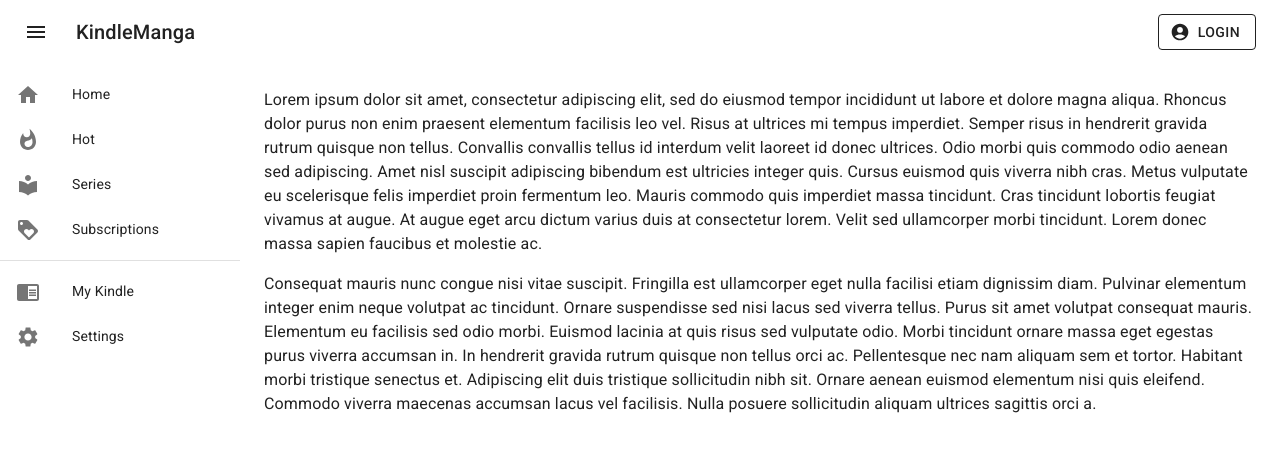
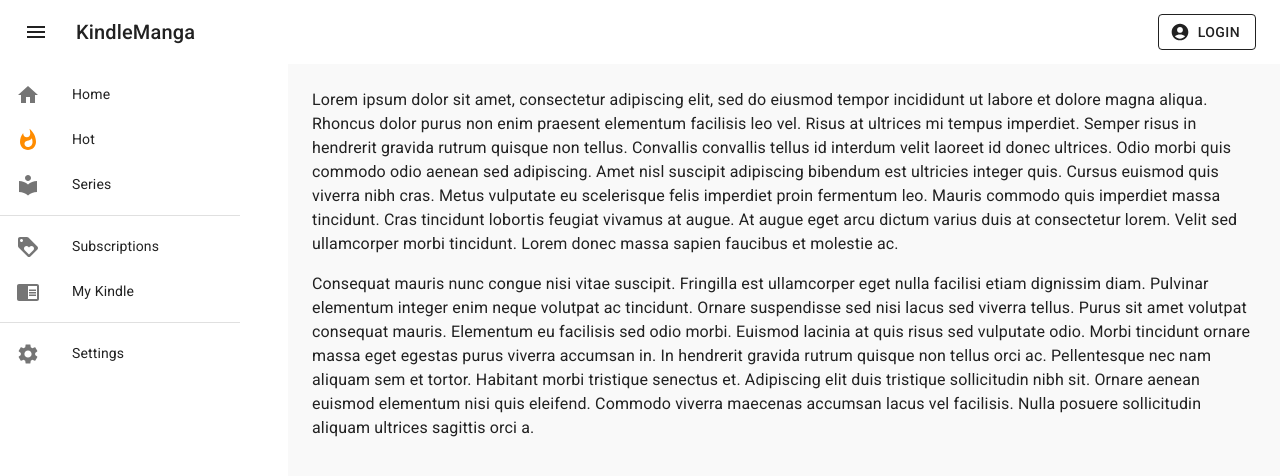
Before and after one commit to dkage/kindle_manga_client, a React (Create React App) app: page / in a window 1280 px wide. Shown: the top 476 px of the page. Built offline with nearby package versions, Linux system fonts and the light colour scheme.

Commit message:
Reorganize components and fix style css

```diff
--- /dev/null
+++ b/src/components/content/MainContent.js
@@ -0,0 +1,53 @@
+import React from "react";
+import Typography from "@mui/material/Typography";
+import Box from "@mui/material/Box";
+import Toolbar from "@mui/material/Toolbar";
+import {useTheme} from "@mui/material/styles";
+
+
+
+
+export default function MainContent() {
+    const theme = useTheme();
+
+    const mainBoxStyle = {
+        flexGrow: 1,
+        p: 3,
+        background: (theme.palette.mode === 'light' ? '#f9f9f9' : '#000000'),
+        height: '100vh'
+    }
+
+    return (
+        <Box component="main" sx={mainBoxStyle}>
+            <Toolbar />
+            <Typography paragraph>
+                Lorem ipsum dolor sit amet, consectetur adipiscing elit, sed do eiusmod
+                tempor incididunt ut labore et dolore magna aliqua. Rhoncus dolor purus non
+                enim praesent elementum facilisis leo vel. Risus at ultrices mi tempus
+                imperdiet. Semper risus in hendrerit gravida rutrum quisque non tellus.
+                Convallis convallis tellus id interdum velit laoreet id donec ultrices.
+                Odio morbi quis commodo odio aenean sed adipiscing. Amet nisl suscipit
+                adipiscing bibendum est ultricies integer quis. Cursus euismod quis viverra
+                nibh cras. Metus vulputate eu scelerisque felis imperdiet proin fermentum
+                leo. Mauris commodo quis imperdiet massa tincidunt. Cras tincidunt lobortis
+                feugiat vivamus at augue. At augue eget arcu dictum varius duis at
+                consectetur lorem. Velit sed ullamcorper morbi tincidunt. Lorem donec massa
+                sapien faucibus et molestie ac.
+            </Typography>
+            <Typography paragraph>
+                Consequat mauris nunc congue nisi vitae suscipit. Fringilla est ullamcorper
+                eget nulla facilisi etiam dignissim diam. Pulvinar elementum integer enim
+                neque volutpat ac tincidunt. Ornare suspendisse sed nisi lacus sed viverra
+                tellus. Purus sit amet volutpat consequat mauris. Elementum eu facilisis
+                sed odio morbi. Euismod lacinia at quis risus sed vulputate odio. Morbi
+                tincidunt ornare massa eget egestas purus viverra accumsan in. In hendrerit
+                gravida rutrum quisque non tellus orci ac. Pellentesque nec nam aliquam sem
+                et tortor. Habitant morbi tristique senectus et. Adipiscing elit duis
+                tristique sollicitudin nibh sit. Ornare aenean euismod elementum nisi quis
+                eleifend. Commodo viverra maecenas accumsan lacus vel facilisis. Nulla
+                posuere sollicitudin aliquam ultrices sagittis orci a.
+            </Typography>
+        </Box>
+    )
+
+}
--- a/src/components/menu/NavDrawer.js
+++ b/src/components/layout/menu/NavDrawer.js
@@ -3,21 +3,17 @@ import Box from '@mui/material/Box';
 import Drawer from '@mui/material/Drawer';
 import Toolbar from '@mui/material/Toolbar';
 import List from '@mui/material/List';
-import Typography from '@mui/material/Typography';
 import Divider from '@mui/material/Divider';
 import ListItem from '@mui/material/ListItem';
 import ListItemButton from '@mui/material/ListItemButton';
 import ListItemIcon from '@mui/material/ListItemIcon';
 import ListItemText from '@mui/material/ListItemText';
-import InboxIcon from '@mui/icons-material/MoveToInbox';
 import HomeIcon from '@mui/icons-material/Home';
-import MailIcon from '@mui/icons-material/Mail';
 import LocalLibraryIcon from '@mui/icons-material/LocalLibrary';
 import LoyaltyIcon from '@mui/icons-material/Loyalty';
 import ChromeReaderModeIcon from '@mui/icons-material/ChromeReaderMode';
 import SettingsIcon from '@mui/icons-material/Settings';
 import WhatshotIcon from '@mui/icons-material/Whatshot';
-import {styled} from "@mui/material/styles";
 
 const drawerWidth = 240;
 
@@ -53,7 +49,7 @@ export default function NavDrawer() {
                     <ListItem key={'hot'} disablePadding>
                         <ListItemButton>
                             <ListItemIcon>
-                                <WhatshotIcon />
+                                <WhatshotIcon sx={{color: 'darkorange'}} />
                             </ListItemIcon>
                             <ListItemText primary='Hot' />
                         </ListItemButton>
@@ -68,6 +64,12 @@ export default function NavDrawer() {
                         </ListItemButton>
                     </ListItem>
 
+                </List>
+
+                <Divider />
+
+                <List sx={listStyle}>
+
                     <ListItem key={'subscriptions'} disablePadding>
                         <ListItemButton>
                             <ListItemIcon>
@@ -77,11 +79,6 @@ export default function NavDrawer() {
                         </ListItemButton>
                     </ListItem>
 
-                </List>
-
-                <Divider />
-
-                <List sx={listStyle}>
                     <ListItem key={'my_kindle'} disablePadding>
                         <ListItemButton>
                             <ListItemIcon>
@@ -90,6 +87,13 @@ export default function NavDrawer() {
                             <ListItemText primary='My Kindle' />
                         </ListItemButton>
                     </ListItem>
+
+                </List>
+
+                <Divider />
+
+                <List sx={listStyle}>
+
                     <ListItem key={'settings'} disablePadding>
                         <ListItemButton>
                             <ListItemIcon>
--- a/src/components/menu/TopBar.js
+++ b/src/components/layout/menu/TopBar.js
@@ -26,6 +26,7 @@ export default function TopBar() {
     return (
 
             <AppBar color="inherit" sx={{boxShadow: 'none', zIndex: (theme) => theme.zIndex.drawer + 2}}>
+
                 <Toolbar>
                     <IconButton size="large" edge="start" color="inherit" aria-label="menu" sx={{mr: 2}}>
                         <MenuIcon/>
@@ -36,6 +37,7 @@ export default function TopBar() {
                     {/*<IconButton color="inherit" variant="outlined" sx={{mr:2, border: 'solid 1px', borderRadius: '10px'}} edge='start'><AccountCircleIcon fontSize="small" sx={{margin: 0}} /></IconButton>*/}
                     <Button startIcon={<AccountCircleIcon />} color="inherit" variant="outlined">Login</Button>
                 </Toolbar>
+
             </AppBar>
 
     );
--- a/src/components/pages/Home.js
+++ b/src/components/pages/Home.js
@@ -1,53 +1,27 @@
 import React from "react";
-import TopBar from "../menu/TopBar";
+import TopBar from "../layout/menu/TopBar";
 import { useTheme } from '@mui/material/styles';
-import NavDrawer from "../menu/NavDrawer";
+import NavDrawer from "../layout/menu/NavDrawer";
 import Box from "@mui/material/Box";
 import Toolbar from "@mui/material/Toolbar";
 import Typography from "@mui/material/Typography";
+import MainContent from "../content/MainContent";
 
 
 function Home() {
-    const theme = useTheme();
 
     return (
         <div>
             <Box sx={{flexGrow: 1}}>
 
-                <TopBar name="top_bar" theme={theme}/>
+                <TopBar name="top_bar" />
 
                 <Box sx={{ display: 'flex', zIndex: '-1' }}>
-                    <NavDrawer name="nav_bar" theme={theme}/>
-                    <Box component="main" sx={{ flexGrow: 1, p: 3 }}>
+                    <NavDrawer name="nav_bar" />
+
                         <Toolbar />
-                        <Typography paragraph>
-                            Lorem ipsum dolor sit amet, consectetur adipiscing elit, sed do eiusmod
-                            tempor incididunt ut labore et dolore magna aliqua. Rhoncus dolor purus non
-                            enim praesent elementum facilisis leo vel. Risus at ultrices mi tempus
-                            imperdiet. Semper risus in hendrerit gravida rutrum quisque non tellus.
-                            Convallis convallis tellus id interdum velit laoreet id donec ultrices.
-                            Odio morbi quis commodo odio aenean sed adipiscing. Amet nisl suscipit
-                            adipiscing bibendum est ultricies integer quis. Cursus euismod quis viverra
-                            nibh cras. Metus vulputate eu scelerisque felis imperdiet proin fermentum
-                            leo. Mauris commodo quis imperdiet massa tincidunt. Cras tincidunt lobortis
-                            feugiat vivamus at augue. At augue eget arcu dictum varius duis at
-                            consectetur lorem. Velit sed ullamcorper morbi tincidunt. Lorem donec massa
-                            sapien faucibus et molestie ac.
-                        </Typography>
-                        <Typography paragraph>
-                            Consequat mauris nunc congue nisi vitae suscipit. Fringilla est ullamcorper
-                            eget nulla facilisi etiam dignissim diam. Pulvinar elementum integer enim
-                            neque volutpat ac tincidunt. Ornare suspendisse sed nisi lacus sed viverra
-                            tellus. Purus sit amet volutpat consequat mauris. Elementum eu facilisis
-                            sed odio morbi. Euismod lacinia at quis risus sed vulputate odio. Morbi
-                            tincidunt ornare massa eget egestas purus viverra accumsan in. In hendrerit
-                            gravida rutrum quisque non tellus orci ac. Pellentesque nec nam aliquam sem
-                            et tortor. Habitant morbi tristique senectus et. Adipiscing elit duis
-                            tristique sollicitudin nibh sit. Ornare aenean euismod elementum nisi quis
-                            eleifend. Commodo viverra maecenas accumsan lacus vel facilisis. Nulla
-                            posuere sollicitudin aliquam ultrices sagittis orci a.
-                        </Typography>
-                    </Box>
+                        <MainContent />
+
                 </Box>
             </Box>
         </div>
--- a/src/components/pages/Landing.js
+++ b/src/components/pages/Landing.js
@@ -1,5 +1,5 @@
 import React from "react";
-import TopBar from "../menu/TopBar";
+import TopBar from "../layout/menu/TopBar";
 
 
 function Landing() {
```
